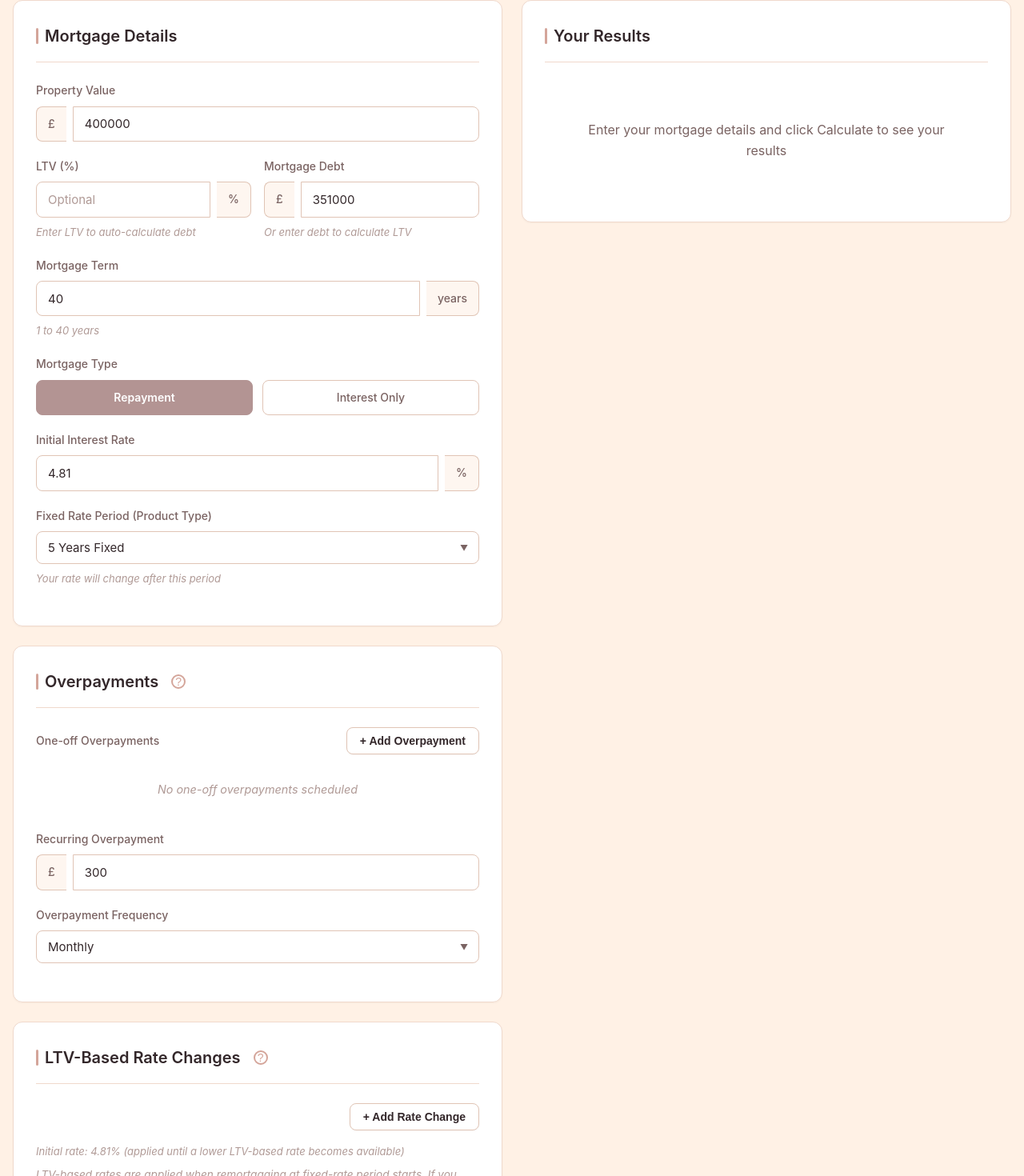
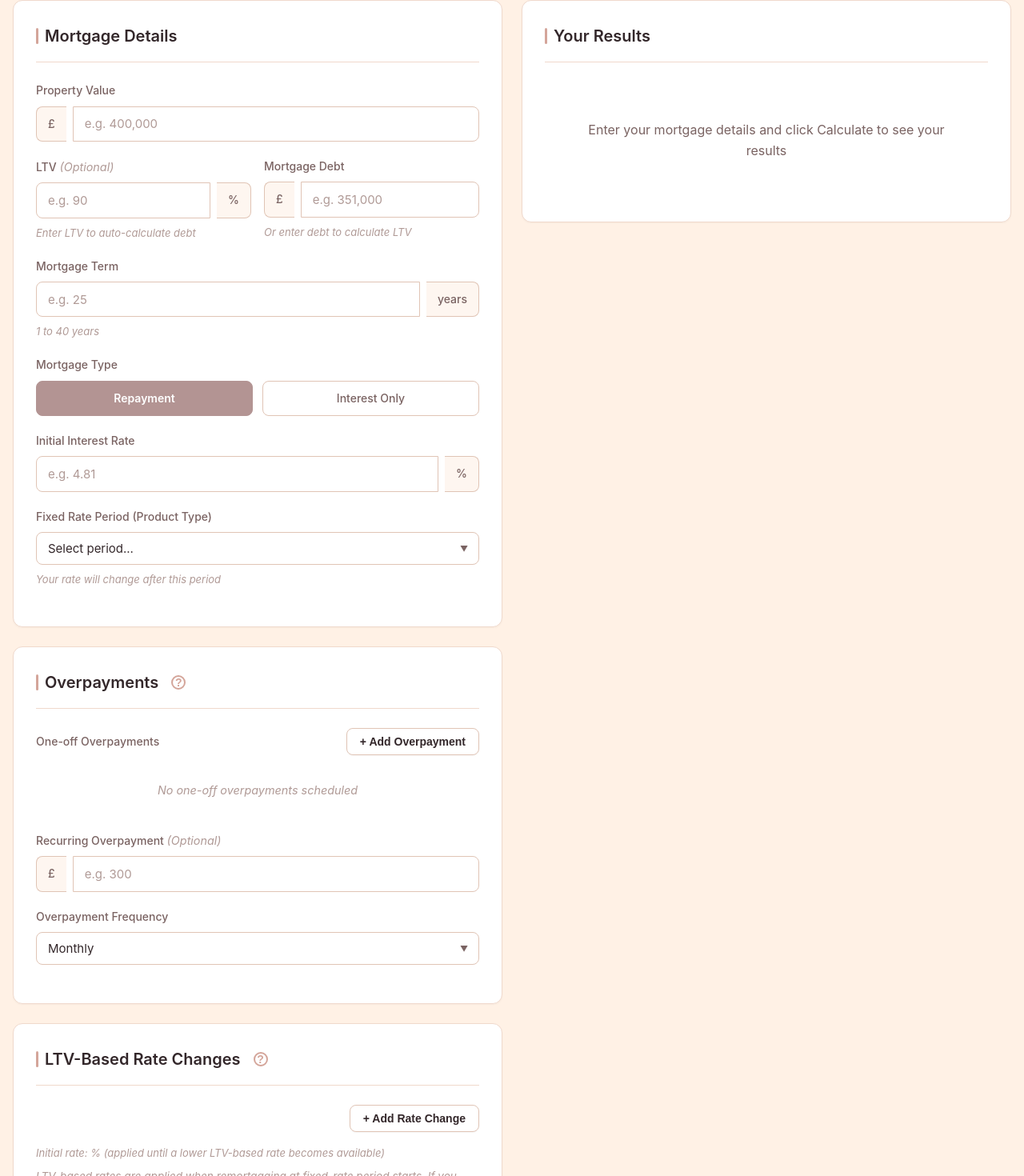
Before and after one commit to AndreaBassani/mortgage_calculator, a React (Vite) app in the folder frontend/: page / in a window 1280 px wide. Shown: the part 189-1659 px from the top of the page at 80% size. Built offline with nearby package versions, Linux system fonts and the light colour scheme.

Commit message:
feat: update message

```diff
--- a/frontend/src/components/CalculatorForm.jsx
+++ b/frontend/src/components/CalculatorForm.jsx
@@ -2,20 +2,239 @@ import { useState, useRef, useCallback } from 'react'
 import InterestRateManager from './InterestRateManager'
 import OneOffOverpaymentManager from './OneOffOverpaymentManager'
 
+function InfoButton({ message, title }) {
+  const [showModal, setShowModal] = useState(false)
+
+  const handleClick = () => {
+    setShowModal(true)
+  }
+
+  const handleClose = () => {
+    setShowModal(false)
+  }
+
+  const parseMessage = (msg) => {
+    const lines = msg.split('\\n')
+    const elements = []
+    let currentSection = []
+    let sectionTitle = null
+
+    lines.forEach((line) => {
+      const trimmedLine = line.trim()
+
+      if (!trimmedLine) {
+        if (currentSection.length > 0) {
+          elements.push({ type: 'section', title: sectionTitle, content: currentSection })
+          currentSection = []
+          sectionTitle = null
+        }
+        return
+      }
+
+      if (trimmedLine.endsWith(':') && !trimmedLine.startsWith('•') && !trimmedLine.startsWith('-')) {
+        if (currentSection.length > 0) {
+          elements.push({ type: 'section', title: sectionTitle, content: currentSection })
+          currentSection = []
+        }
+        sectionTitle = trimmedLine.slice(0, -1)
+      } else if (trimmedLine.startsWith('•') || trimmedLine.startsWith('-')) {
+        currentSection.push({ type: 'bullet', text: trimmedLine.replace(/^[•-]\s*/, '') })
+      } else {
+        currentSection.push({ type: 'text', text: trimmedLine })
+      }
+    })
+
+    if (currentSection.length > 0) {
+      elements.push({ type: 'section', title: sectionTitle, content: currentSection })
+    }
+
+    return elements
+  }
+
+  const sections = parseMessage(message)
+
+  return (
+    <>
+      <button
+        type="button"
+        style={{
+          background: 'none',
+          border: '2px solid var(--accent-primary)',
+          color: 'var(--accent-primary)',
+          cursor: 'pointer',
+          fontSize: '0.875rem',
+          fontWeight: '600',
+          padding: '0',
+          width: '18px',
+          height: '18px',
+          display: 'flex',
+          alignItems: 'center',
+          justifyContent: 'center',
+          borderRadius: '50%',
+          marginLeft: '0.5rem',
+          transition: 'all 0.2s ease'
+        }}
+        onClick={handleClick}
+        title={title}
+        onMouseEnter={(e) => {
+          e.target.style.background = 'var(--accent-primary)'
+          e.target.style.color = 'white'
+        }}
+        onMouseLeave={(e) => {
+          e.target.style.background = 'none'
+          e.target.style.color = 'var(--accent-primary)'
+        }}
+      >
+        ?
+      </button>
+      {showModal && (
+        <div
+          style={{
+            position: 'fixed',
+            top: 0,
+            left: 0,
+            right: 0,
+            bottom: 0,
+            backgroundColor: 'rgba(51, 39, 42, 0.6)',
+            backdropFilter: 'blur(2px)',
+            display: 'flex',
+            alignItems: 'center',
+            justifyContent: 'center',
+            zIndex: 1000,
+            padding: '1rem',
+            animation: 'fadeIn 0.2s ease'
+          }}
+          onClick={handleClose}
+        >
+          <div
+            style={{
+              background: 'var(--bg-secondary)',
+              border: '1px solid var(--border-light)',
+              borderRadius: '1rem',
+              padding: '2.5rem 2.5rem 2rem 2.5rem',
+              maxWidth: '560px',
+              maxHeight: '85vh',
+              overflow: 'auto',
+              boxShadow: '0 20px 25px -5px rgba(51, 39, 42, 0.1), 0 10px 10px -5px rgba(51, 39, 42, 0.04)',
+              position: 'relative',
+              animation: 'slideIn 0.3s ease'
+            }}
+            onClick={(e) => e.stopPropagation()}
+          >
+            <button
+              style={{
+                position: 'absolute',
+                top: '1.25rem',
+                right: '1.25rem',
+                background: 'none',
+                border: 'none',
+                fontSize: '1.75rem',
+                color: 'var(--text-muted)',
+                cursor: 'pointer',
+                width: '28px',
+                height: '28px',
+                display: 'flex',
+                alignItems: 'center',
+                justifyContent: 'center',
+                borderRadius: '0.375rem',
+                transition: 'all 0.2s ease',
+                lineHeight: '1'
+              }}
+              onClick={handleClose}
+              onMouseEnter={(e) => {
+                e.target.style.background = 'var(--bg-hover)'
+                e.target.style.color = 'var(--text-primary)'
+              }}
+              onMouseLeave={(e) => {
+                e.target.style.background = 'none'
+                e.target.style.color = 'var(--text-muted)'
+              }}
+            >
+              ×
+            </button>
+            <div style={{ paddingRight: '1.5rem' }}>
+              {sections.map((section, sIndex) => (
+                <div key={sIndex} style={{ marginBottom: sIndex < sections.length - 1 ? '1.5rem' : '0' }}>
+                  {section.title && (
+                    <h3 style={{
+                      fontSize: '1.125rem',
+                      fontWeight: '600',
+                      color: 'var(--text-primary)',
+                      marginBottom: '0.875rem',
+                      lineHeight: '1.4'
+                    }}>
+                      {section.title}
+                    </h3>
+                  )}
+                  {section.content.map((item, iIndex) => {
+                    if (item.type === 'bullet') {
+                      return (
+                        <div key={iIndex} style={{
+                          display: 'flex',
+                          marginBottom: '0.625rem',
+                          lineHeight: '1.6'
+                        }}>
+                          <span style={{
+                            color: 'var(--accent-primary)',
+                            marginRight: '0.625rem',
+                            fontWeight: '600',
+                            fontSize: '1.1em',
+                            flexShrink: 0
+                          }}>•</span>
+                          <span style={{
+                            color: 'var(--text-primary)',
+                            fontSize: '0.9375rem'
+                          }}>{item.text}</span>
+                        </div>
+                      )
+                    } else {
+                      return (
+                        <p key={iIndex} style={{
+                          color: 'var(--text-secondary)',
+                          fontSize: '0.9375rem',
+                          lineHeight: '1.65',
+                          marginBottom: iIndex < section.content.length - 1 ? '0.75rem' : '0'
+                        }}>
+                          {item.text}
+                        </p>
+                      )
+                    }
+                  })}
+                </div>
+              ))}
+            </div>
+          </div>
+        </div>
+      )}
+    </>
+  )
+}
+
 function CalculatorForm({ onCalculate, loading }) {
   const [formData, setFormData] = useState({
-    property_value: 400000,
-    mortgage_debt: 351000,
+    property_value: '',
+    mortgage_debt: '',
     ltv: '',
-    mortgage_term: 40,
-    interest_rate: 4.81,
-    product_type: 5,
+    mortgage_term: '',
+    interest_rate: '',
+    product_type: '',
     mortgage_type: 'repayment',
     one_off_overpayments: {},
-    recurring_overpayment: 300,
+    recurring_overpayment: '',
     recurring_frequency: 'monthly',
     interest_rate_changes: {}
   })
+
+  // Format number with commas for display
+  const formatNumberWithCommas = (value) => {
+    if (!value) return ''
+    return value.toString().replace(/\B(?=(\d{3})+(?!\d))/g, ',')
+  }
+
+  // Remove commas from formatted number
+  const removeCommas = (value) => {
+    return value.replace(/,/g, '')
+  }
 
   const calculateLTV = () => {
     if (formData.property_value > 0 && formData.mortgage_debt > 0) {
@@ -42,10 +261,11 @@ function CalculatorForm({ onCalculate, loading }) {
   }
 
   const handleMortgageDebtChange = (e) => {
-    const debt = parseFloat(e.target.value)
+    const rawValue = removeCommas(e.target.value)
+    const debt = parseFloat(rawValue)
     setFormData(prev => ({
       ...prev,
-      mortgage_debt: e.target.value,
+      mortgage_debt: rawValue,
       ltv: debt && prev.property_value > 0
         ? ((debt / prev.property_value) * 100).toFixed(1)
         : ''
@@ -53,11 +273,12 @@ function CalculatorForm({ onCalculate, loading }) {
   }
 
   const handlePropertyValueChange = (e) => {
-    const value = parseFloat(e.target.value)
+    const rawValue = removeCommas(e.target.value)
+    const value = parseFloat(rawValue)
     setFormData(prev => {
       const newFormData = {
         ...prev,
-        property_value: e.target.value
+        property_value: rawValue
       }
 
       if (prev.ltv && value > 0) {
@@ -120,21 +341,20 @@ function CalculatorForm({ onCalculate, loading }) {
           <div className="input-group">
             <span className="input-prefix">£</span>
             <input
-              type="number"
+              type="text"
               name="property_value"
-              value={formData.property_value}
+              value={formatNumberWithCommas(formData.property_value)}
               onChange={handlePropertyValueChange}
               className="form-input"
               required
-              min="0"
-              step="1"
+              placeholder="e.g. 400,000"
             />
           </div>
         </div>
 
         <div style={{ display: 'grid', gridTemplateColumns: '1fr 1fr', gap: '1rem' }}>
           <div className="form-group">
-            <label className="form-label">LTV (%)</label>
+            <label className="form-label">LTV <span style={{ fontWeight: 'normal', fontStyle: 'italic', color: 'var(--text-muted)', fontSize: '0.9rem' }}>(Optional)</span></label>
             <div className="input-group">
               <input
                 type="number"
@@ -145,7 +365,7 @@ function CalculatorForm({ onCalculate, loading }) {
                 min="0"
                 max="100"
                 step="0.1"
-                placeholder="Optional"
+                placeholder="e.g. 90"
               />
               <span className="input-suffix">%</span>
             </div>
@@ -157,14 +377,13 @@ function CalculatorForm({ onCalculate, loading }) {
             <div className="input-group">
               <span className="input-prefix">£</span>
               <input
-                type="number"
+                type="text"
                 name="mortgage_debt"
-                value={formData.mortgage_debt}
+                value={formatNumberWithCommas(formData.mortgage_debt)}
                 onChange={handleMortgageDebtChange}
                 className="form-input"
                 required
-                min="0"
-                step="1"
+                placeholder="e.g. 351,000"
               />
             </div>
             <p className="note">Or enter debt to calculate LTV</p>
@@ -183,6 +402,7 @@ function CalculatorForm({ onCalculate, loading }) {
               required
               min="1"
               max="40"
+              placeholder="e.g. 25"
             />
             <span className="input-suffix">years</span>
           </div>
@@ -234,6 +454,7 @@ function CalculatorForm({ onCalculate, loading }) {
               min="0"
               max="20"
               step="0.01"
+              placeholder="e.g. 4.81"
             />
             <span className="input-suffix">%</span>
           </div>
@@ -247,7 +468,9 @@ function CalculatorForm({ onCalculate, loading }) {
               value={formData.product_type}
               onChange={handleChange}
               className="form-select"
+              required
             >
+              <option value="">Select period...</option>
               <option value="2">2 Years Fixed</option>
               <option value="3">3 Years Fixed</option>
               <option value="5">5 Years Fixed</option>
@@ -262,29 +485,10 @@ function CalculatorForm({ onCalculate, loading }) {
       <div className="card">
         <h2 className="card-title">
           Overpayments
-          <button
-            type="button"
-            style={{
-              background: 'none',
-              border: 'none',
-              color: 'var(--accent-primary)',
-              cursor: 'pointer',
-              fontSize: '0.875rem',
-              padding: '0',
-              width: '18px',
-              height: '18px',
-              display: 'flex',
-              alignItems: 'center',
-              justifyContent: 'center',
-              borderRadius: '50%',
-              border: '2px solid var(--accent-primary)',
-              marginLeft: '0.5rem'
-            }}
-            onClick={() => alert('How Overpayment Timing Works:\n\nOne-off overpayments are applied at the END of the selected year, after all 12 monthly payments for that year have been made.\n\n• Year 0: Overpayment applied after month 12 (end of first year)\n• Year 1: Overpayment applied after month 24 (end of second year)\n• The table on the right shows your mortgage balance at the BEGINNING of each year\n\nExample: A £10,000 overpayment in Year 0 will be applied after month 12. You\'ll see the reduced balance at the start of Year 1 in the results table.')}
+          <InfoButton
+            message="How Overpayment Timing Works:\n\nOne-off overpayments are applied at the END of the selected year, after all 12 monthly payments for that year have been made.\n\n• Year 0: Overpayment applied after month 12 (end of first year)\n• Year 1: Overpayment applied after month 24 (end of second year)\n• The table on the right shows your mortgage balance at the BEGINNING of each year\n\nExample: A £10,000 overpayment in Year 0 will be applied after month 12. You'll see the reduced balance at the start of Year 1 in the results table."
             title="Learn how overpayment timing works"
-          >
-            ?
-          </button>
+          />
         </h2>
 
         <OneOffOverpaymentManager
@@ -293,17 +497,19 @@ function CalculatorForm({ onCalculate, loading }) {
         />
 
         <div className="form-group">
-          <label className="form-label">Recurring Overpayment</label>
+          <label className="form-label">Recurring Overpayment <span style={{ fontWeight: 'normal', fontStyle: 'italic', color: 'var(--text-muted)', fontSize: '0.9rem' }}>(Optional)</span></label>
           <div className="input-group">
             <span className="input-prefix">£</span>
             <input
-              type="number"
+              type="text"
               name="recurring_overpayment"
-              value={formData.recurring_overpayment}
-              onChange={handleChange}
+              value={formatNumberWithCommas(formData.recurring_overpayment)}
+              onChange={(e) => {
+                const rawValue = removeCommas(e.target.value)
+                handleChange({ target: { name: 'recurring_overpayment', value: rawValue } })
+              }}
               className="form-input"
-              min="0"
-              step="10"
+              placeholder="e.g. 300"
             />
           </div>
         </div>
@@ -328,29 +534,10 @@ function CalculatorForm({ onCalculate, loading }) {
       <div className="card">
         <h2 className="card-title">
           LTV-Based Rate Changes
-          <button
-            type="button"
-            style={{
-              background: 'none',
-              border: 'none',
-              color: 'var(--accent-primary)',
-              cursor: 'pointer',
-              fontSize: '0.875rem',
-              padding: '0',
-              width: '18px',
-              height: '18px',
-              display: 'flex',
-              alignItems: 'center',
-              justifyContent: 'center',
-              borderRadius: '50%',
-              border: '2px solid var(--accent-primary)',
-              marginLeft: '0.5rem'
-            }}
-            onClick={() => alert('LTV-Based Rate Changes:\n\nSet new interest rates that apply when your LTV drops to specific levels.\n\nHow it works:\n1. LTV is checked at the start of each year (beginning of year)\n2. When your LTV reaches or drops below a threshold (e.g., 85%), it\'s marked as reached\n3. Rate application depends on when the threshold is reached:\n   • If reached at a fixed-rate period start (Year 0, 2, 4, etc.): New rate applies IMMEDIATELY\n   • If reached mid-period (Year 1, 3, 5, etc.): New rate applies at the NEXT period start\n\nExample with 2-year fixed rate:\n- Initial: 4.81% rate, 2-year fix\n- You set: 85% LTV → 4.5%\n\nScenario A (Reached at period start):\n- LTV drops to 84% at start of Year 2\n- Year 2+: 4.5% rate applies immediately\n\nScenario B (Reached mid-period):\n- LTV drops to 84% at start of Year 3\n- Year 3: Still 4.81% (mid-period)\n- Year 4+: 4.5% rate applies (next period start)')}
+          <InfoButton
+            message="LTV-Based Rate Changes:\n\nSet new interest rates that apply when your LTV drops to specific levels.\n\nHow it works:\n1. LTV is checked at the start of each year (beginning of year)\n2. When your LTV reaches or drops below a threshold (e.g., 85%), it's marked as reached\n3. Rate application depends on when the threshold is reached:\n   • If reached at a fixed-rate period start (Year 0, 2, 4, etc.): New rate applies IMMEDIATELY\n   • If reached mid-period (Year 1, 3, 5, etc.): New rate applies at the NEXT period start\n\nExample with 2-year fixed rate:\n- Initial: 4.81% rate, 2-year fix\n- You set: 85% LTV → 4.5%\n\nScenario A (Reached at period start):\n- LTV drops to 84% at start of Year 2\n- Year 2+: 4.5% rate applies immediately\n\nScenario B (Reached mid-period):\n- LTV drops to 84% at start of Year 3\n- Year 3: Still 4.81% (mid-period)\n- Year 4+: 4.5% rate applies (next period start)"
             title="Learn how LTV-based rate changes work"
-          >
-            ?
-          </button>
+          />
         </h2>
 
         <InterestRateManager
--- a/frontend/src/components/OneOffOverpaymentManager.jsx
+++ b/frontend/src/components/OneOffOverpaymentManager.jsx
@@ -6,12 +6,24 @@ function OneOffOverpaymentManager({ mortgageTerm, onOverpaymentsUpdate }) {
   const [amountInput, setAmountInput] = useState('')
   const [yearInput, setYearInput] = useState('')
 
+  // Format number with commas for display
+  const formatNumberWithCommas = (value) => {
+    if (!value) return ''
+    return value.toString().replace(/\B(?=(\d{3})+(?!\d))/g, ',')
+  }
+
+  // Remove commas from formatted number
+  const removeCommas = (value) => {
+    return value.replace(/,/g, '')
+  }
+
   useEffect(() => {
     onOverpaymentsUpdate(overpayments)
   }, [overpayments])
 
   const handleAddClick = () => {
-    const amount = parseFloat(amountInput)
+    const cleanAmount = removeCommas(amountInput)
+    const amount = parseFloat(cleanAmount)
     const year = parseInt(yearInput)
 
     if (amount && !isNaN(amount) && !isNaN(year) && amount > 0 && year >= 0) {
@@ -82,13 +94,11 @@ function OneOffOverpaymentManager({ mortgageTerm, onOverpaymentsUpdate }) {
               <div className="input-group">
                 <span className="input-prefix">£</span>
                 <input
-                  type="number"
-                  placeholder="Amount"
+                  type="text"
+                  placeholder="e.g. 5,000"
                   className="form-input"
-                  min="0"
-                  step="100"
-                  value={amountInput}
-                  onChange={(e) => setAmountInput(e.target.value)}
+                  value={formatNumberWithCommas(amountInput)}
+                  onChange={(e) => setAmountInput(removeCommas(e.target.value))}
                 />
               </div>
             </div>
--- a/frontend/src/styles/index.css
+++ b/frontend/src/styles/index.css
@@ -9,7 +9,7 @@
   --bg-primary: #fff1e5;
   --bg-secondary: #ffffff;
   --bg-tertiary: #fef6f0;
-  --bg-hover: #ffe8d6;
+  --bg-hover: rgba(212, 165, 154, 0.15);
 
   /* Accent colors - FT pastel palette */
   --accent-primary: #d4a59a;
@@ -273,6 +273,17 @@ body {
   transition: all 0.2s ease;
 }
 
+.form-select option {
+  color: var(--text-primary);
+  background: var(--bg-secondary);
+  padding: 0.5rem;
+}
+
+.form-select option:hover {
+  background: var(--accent-secondary);
+  color: white;
+}
+
 .form-select:hover {
   border-color: var(--accent-primary);
 }
@@ -488,7 +499,7 @@ body {
 }
 
 .ltv-table tbody tr:hover {
-  background: var(--bg-hover);
+  background: rgba(212, 165, 154, 0.15);
 }
 
 .ltv-table tbody tr:last-child td {
@@ -501,7 +512,7 @@ body {
 }
 
 .ltv-table tbody tr.highlight:hover {
-  background: rgba(212, 165, 154, 0.18);
+  background: rgba(212, 165, 154, 0.25);
 }
 
 .ltv-table .milestone-badge {
```
